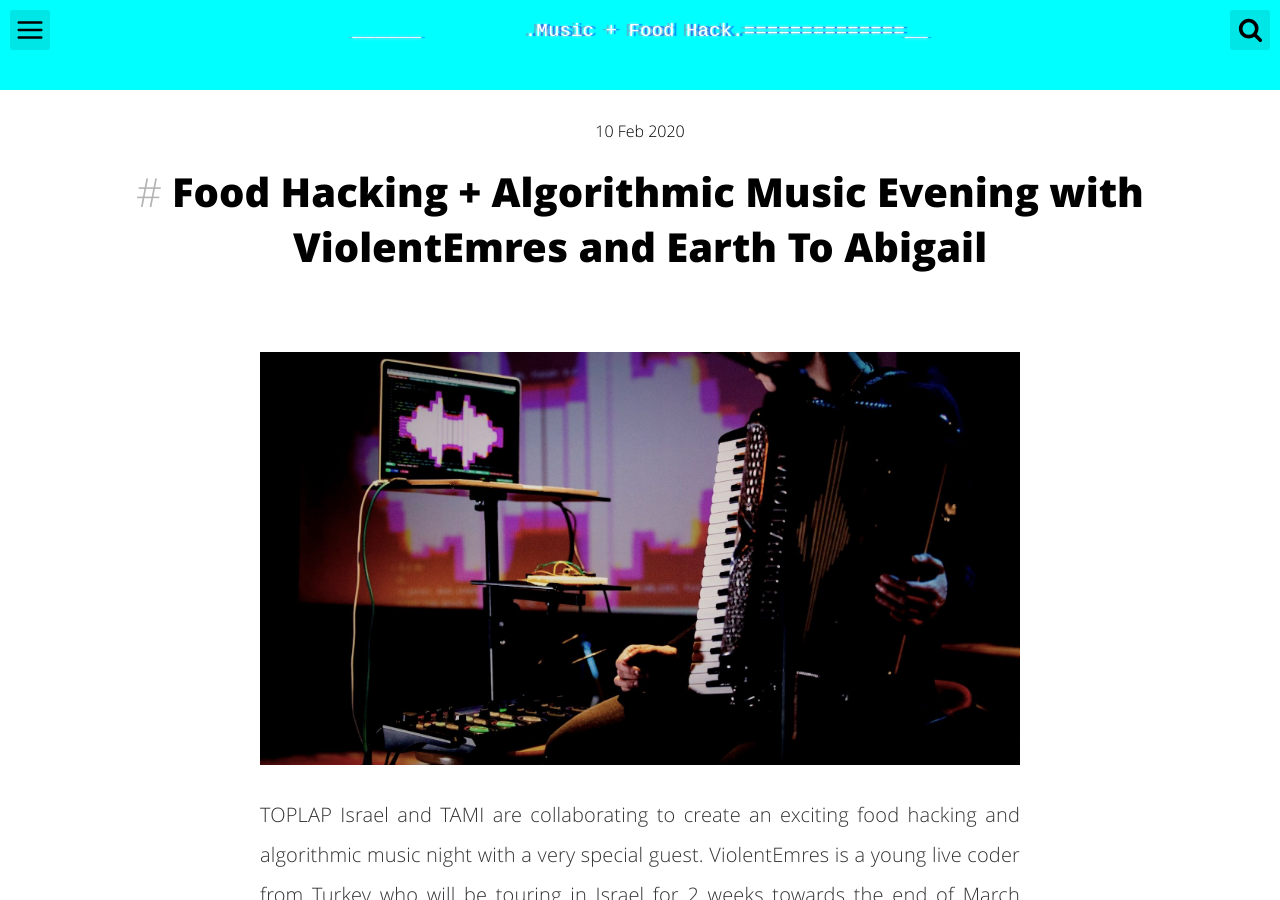
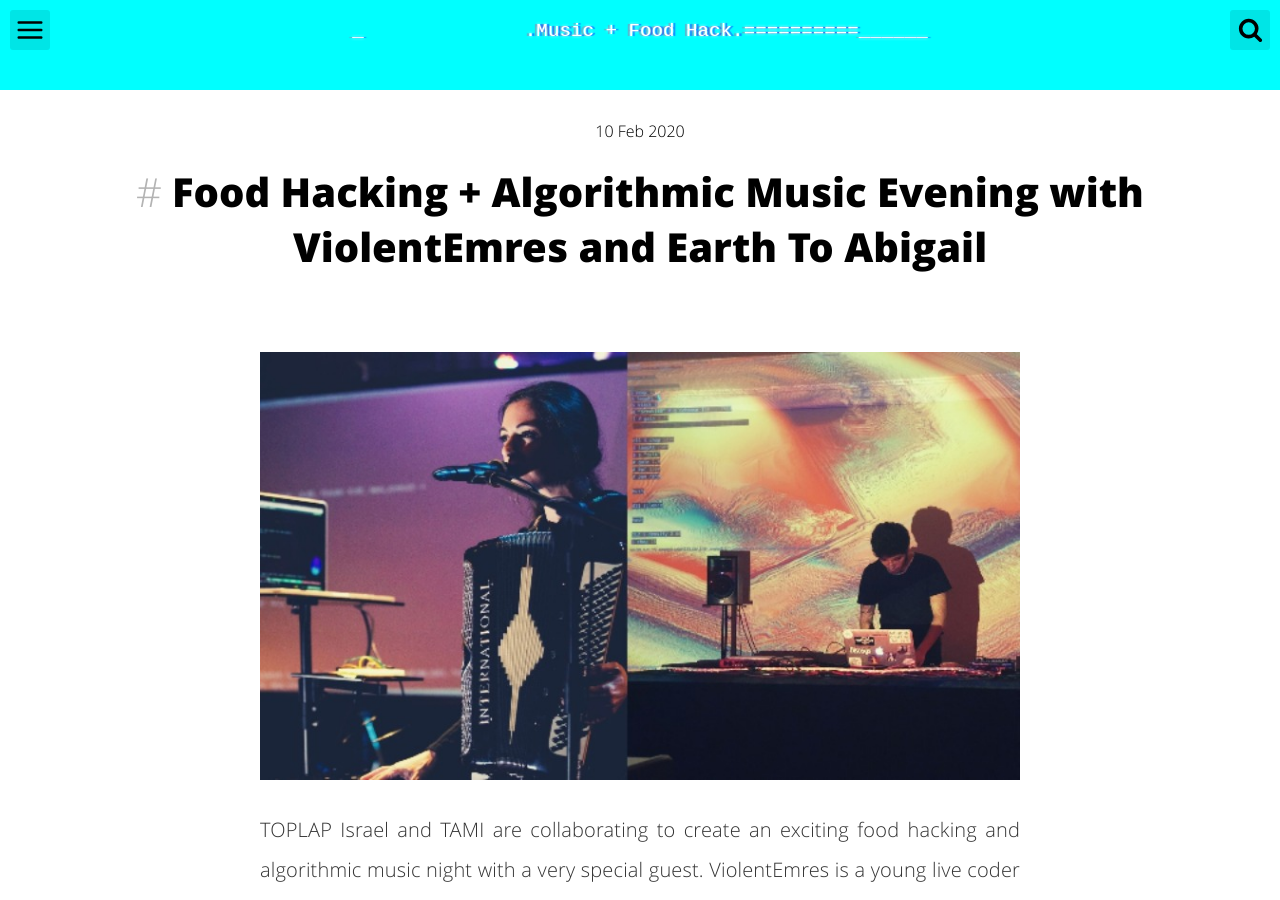
Before and after one commit to TOPLAP-Israel/TOPLAP-Israel.github.io, a Jekyll site: the page built from _posts/2020-02-10-violentemres-tami.md, in a window 1280 px wide and 900 px high. Built offline with Jekyll 4.4.1, drawn with Linux system fonts in a browser that asks for light colours; comment, search, counter and statistics services are not loaded.

Commit message:
update picture of latest post

```diff
--- a/_posts/2020-02-10-violentemres-tami.md
+++ b/_posts/2020-02-10-violentemres-tami.md
@@ -2,7 +2,7 @@
 layout: post
 title: "Music + Food Hack"
 post_title: "Food Hacking + Algorithmic Music Evening with ViolentEmres and Earth To Abigail"
-image: "/assets/img/posts/ViolentEmresTami/EIF-17.jpg"
+image: "/assets/img/posts/ViolentEmresTami/E+A-violentemres.jpg"
 date: 2020-02-10
 author: "Mynah Marie"
 tags:
```
Also changed, not shown: assets/img/posts/ViolentEmresTami/E+A-violentemres.jpg (added).
